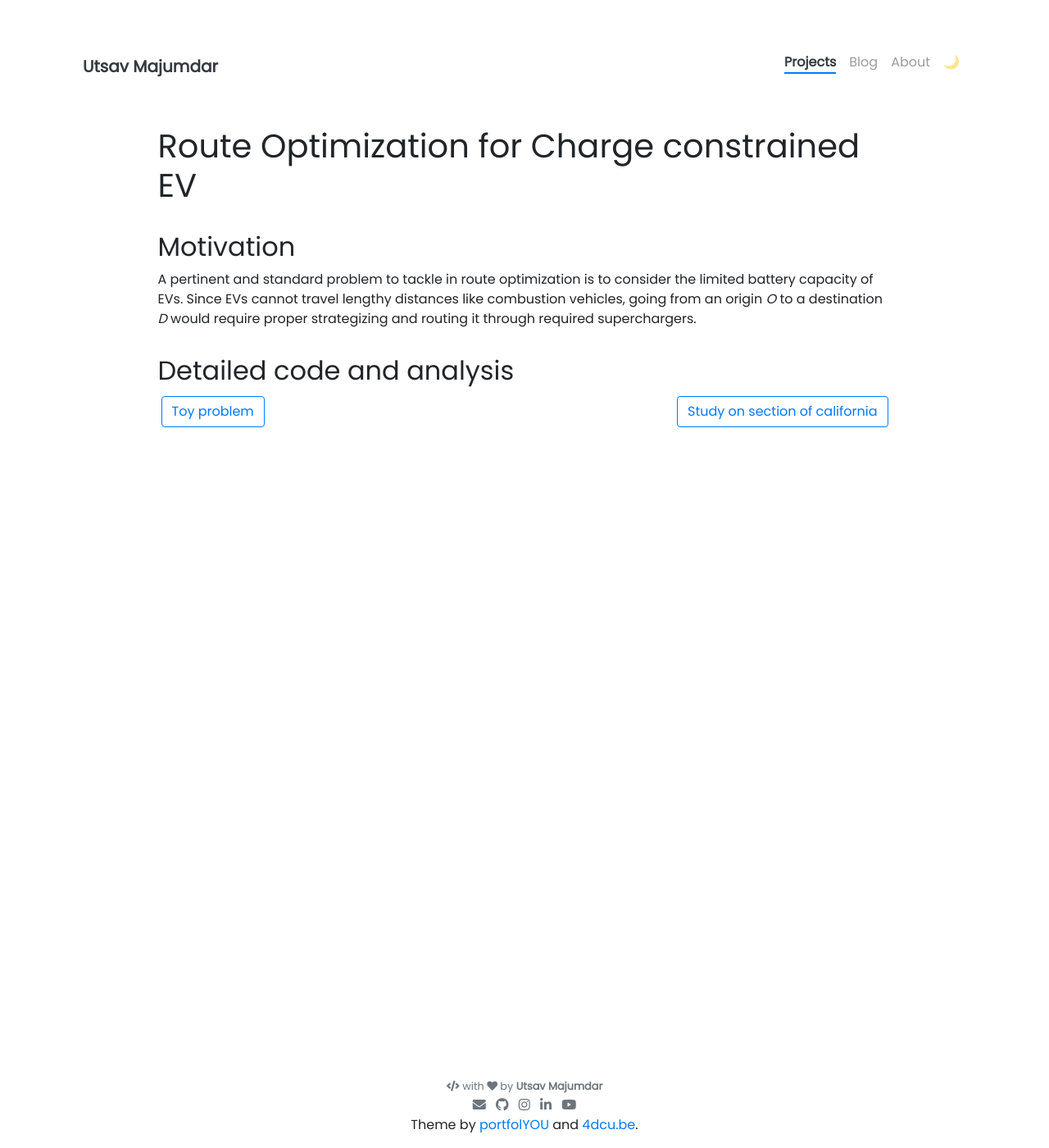
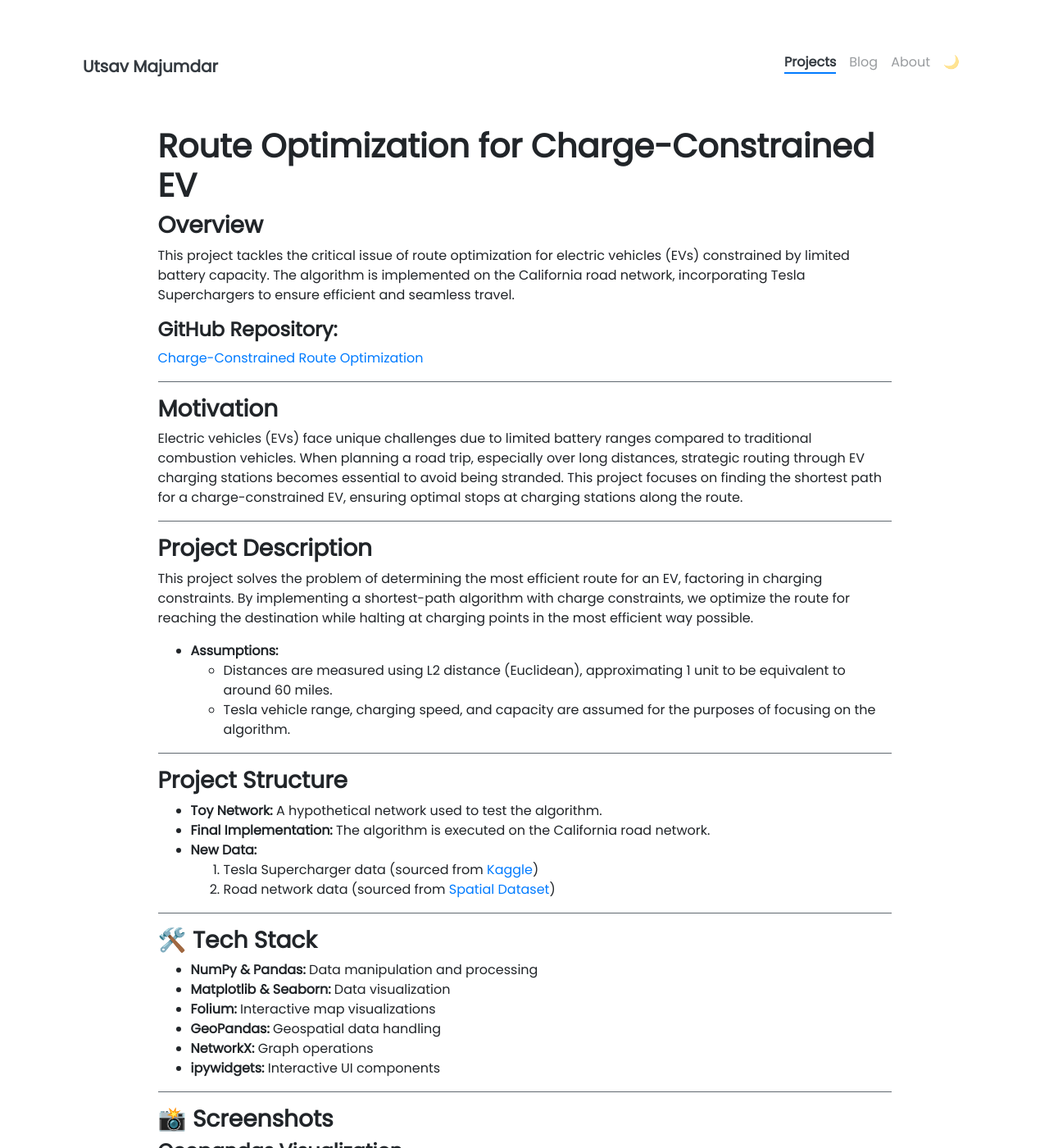
Before and after one commit to utsavmajumdar14/portfolio, a Jekyll site: the page built from _projects/Charge_constrained_EV.md, in a window 1280 px wide and 1400 px high. Shown: the whole window at 82% size. Built offline with Jekyll 4.4.1, drawn with Linux system fonts in a browser that asks for light colours; nearby versions of some CDN libraries; some of the changed text lies outside the part shown.

Commit message:
EV project

```diff
--- a/_projects/Charge_constrained_EV.md
+++ b/_projects/Charge_constrained_EV.md
@@ -9,34 +9,79 @@ custom_js:
   # - vega-embed.min
   # - justcharts
 ---
+# **Route Optimization for Charge-Constrained EV**
+### **Overview**
 
-# Route Optimization for Charge constrained EV
+This project tackles the critical issue of route optimization for electric vehicles (EVs) constrained by limited battery capacity. The algorithm is implemented on the California road network, incorporating Tesla Superchargers to ensure efficient and seamless travel.
 
+#### **GitHub Repository:**
+[Charge-Constrained Route Optimization](https://github.com/utsavmajumdar14/charge_constrained_route_optimization)
 
-## Motivation
+---
 
-A pertinent and standard problem to tackle in route optimization is to consider the limited battery capacity of EVs. Since EVs cannot travel lengthy distances like combustion vehicles, going from an origin <i>O</i> to a destination <i>D</i> would require proper strategizing and routing it through required superchargers.
+### **Motivation**
 
-<!-- ## Toy Problem
+Electric vehicles (EVs) face unique challenges due to limited battery ranges compared to traditional combustion vehicles. When planning a road trip, especially over long distances, strategic routing through EV charging stations becomes essential to avoid being stranded. This project focuses on finding the shortest path for a charge-constrained EV, ensuring optimal stops at charging stations along the route.
 
-Here we consider a toy network.
-<div>
-![image](/portfolio/assets/pngs/toynetwork.png)
-</div>
+---
 
-## California Road Network
+### **Project Description**
 
-<div>
-![image](/portfolio/assets/pngs/EVCal.png)
-</div> -->
+This project solves the problem of determining the most efficient route for an EV, factoring in charging constraints. By implementing a shortest-path algorithm with charge constraints, we optimize the route for reaching the destination while halting at charging points in the most efficient way possible.
 
+- **Assumptions:**
+  - Distances are measured using L2 distance (Euclidean), approximating 1 unit to be equivalent to around 60 miles.
+  - Tesla vehicle range, charging speed, and capacity are assumed for the purposes of focusing on the algorithm.
 
-## Detailed code and analysis
+---
+
+### **Project Structure**
+
+- **Toy Network:** A hypothetical network used to test the algorithm.
+- **Final Implementation:** The algorithm is executed on the California road network.
+- **New Data:**
+  1. Tesla Supercharger data (sourced from [Kaggle](https://www.kaggle.com/datasets/omarsobhy14/supercharge-locations))
+  2. Road network data (sourced from [Spatial Dataset](https://users.cs.utah.edu/~lifeifei/SpatialDataset.htm))
+
+---
+
+### **🛠️ Tech Stack**
+
+- **NumPy & Pandas:** Data manipulation and processing
+- **Matplotlib & Seaborn:** Data visualization
+- **Folium:** Interactive map visualizations
+- **GeoPandas:** Geospatial data handling
+- **NetworkX:** Graph operations
+- **ipywidgets:** Interactive UI components
+
+---
+
+### **📸 Screenshots**
+
+#### **Geopandas Visualization**
+![Route Visualization with Geopandas](/portfolio/assets/pngs/EV/imgs/geopanda_viz.png)
+
+#### **Folium Visualization**
+![Folium Route Visualization](/portfolio/assets/pngs/EV/imgs/folium_viz.png)
+*Optimal route with charging stations*
+
+#### **California Road Network**
+![Interactive UI - California Network](/portfolio/assets/pngs/EV/gif/california_interactive.gif)
+
+#### **Toy Network**
+![Interactive UI - Toy Network](/portfolio/assets/pngs/EV/gif/toy_interactive.gif)
+*User-friendly interface for route planning*
+
+---
+
+### **Detailed Code and Analysis**
+
+For a detailed analysis and code execution on a section of the California map, visit my [GitHub Repository](https://github.com/utsavmajumdar14/charge_constrained_route_optimization).
 
 <div class="left">
-{% include elements/button.html link="https://nbviewer.org/github/utsavmajumdar14/charge_constrained_route_optimization/blob/main/toy/EV_Charge.ipynb" text="Toy problem" %}
+{% include elements/button.html link="https://nbviewer.org/github/utsavmajumdar14/charge_constrained_route_optimization/blob/main/toy/EV_Charge.ipynb" text="Toy Problem" %}
 </div>
 
 <div class="right">
-{% include elements/button.html link="https://nbviewer.org/github/utsavmajumdar14/charge_constrained_route_optimization/blob/main/final/EV_Charge.ipynb" text="Study on section of california" %}
+{% include elements/button.html link="https://nbviewer.org/github/utsavmajumdar14/charge_constrained_route_optimization/blob/main/final/EV_Charge.ipynb" text="California Study" %}
 </div>
```
Also changed, not shown: assets/pngs/EV/imgs/geopanda_viz.png (added), 7 other files.
